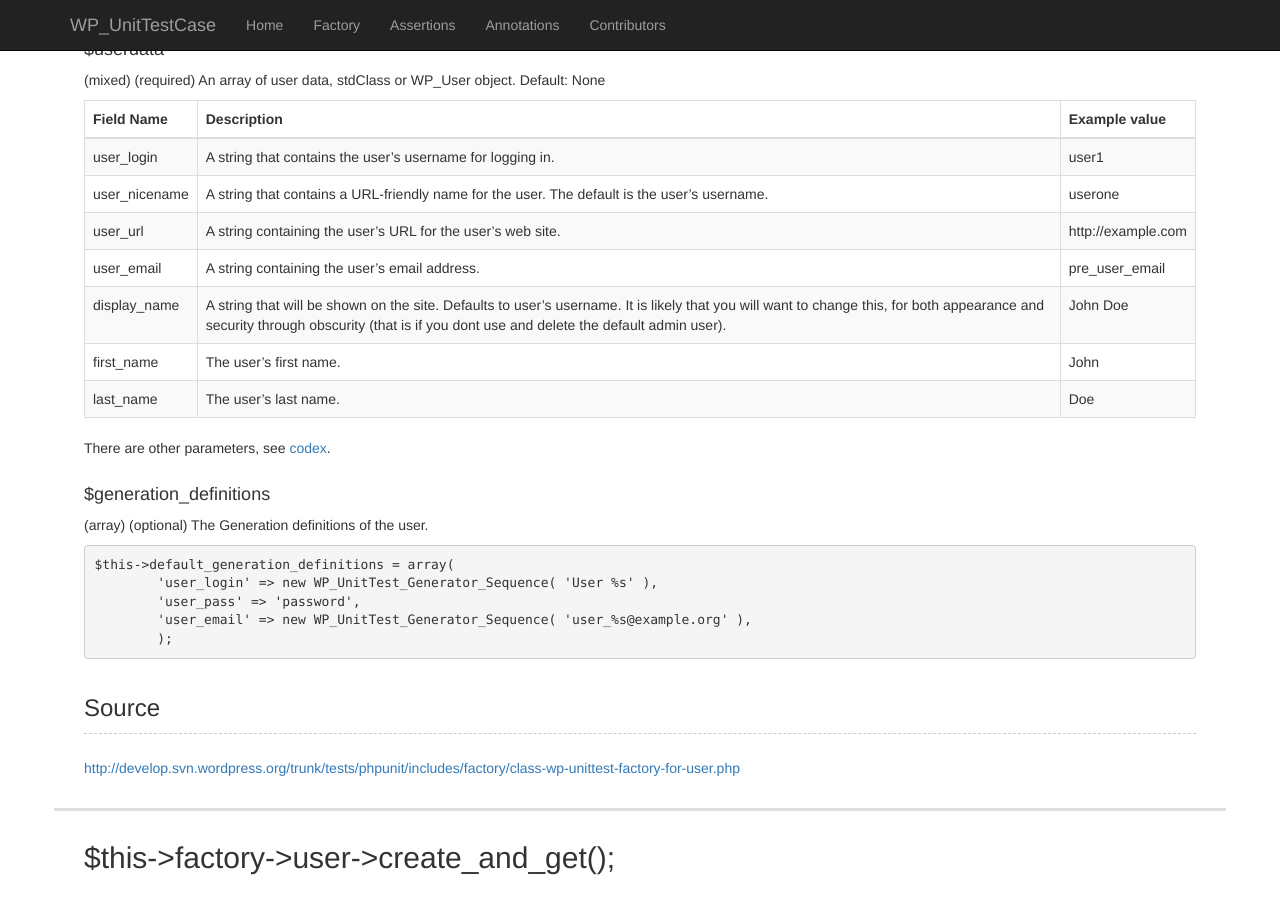
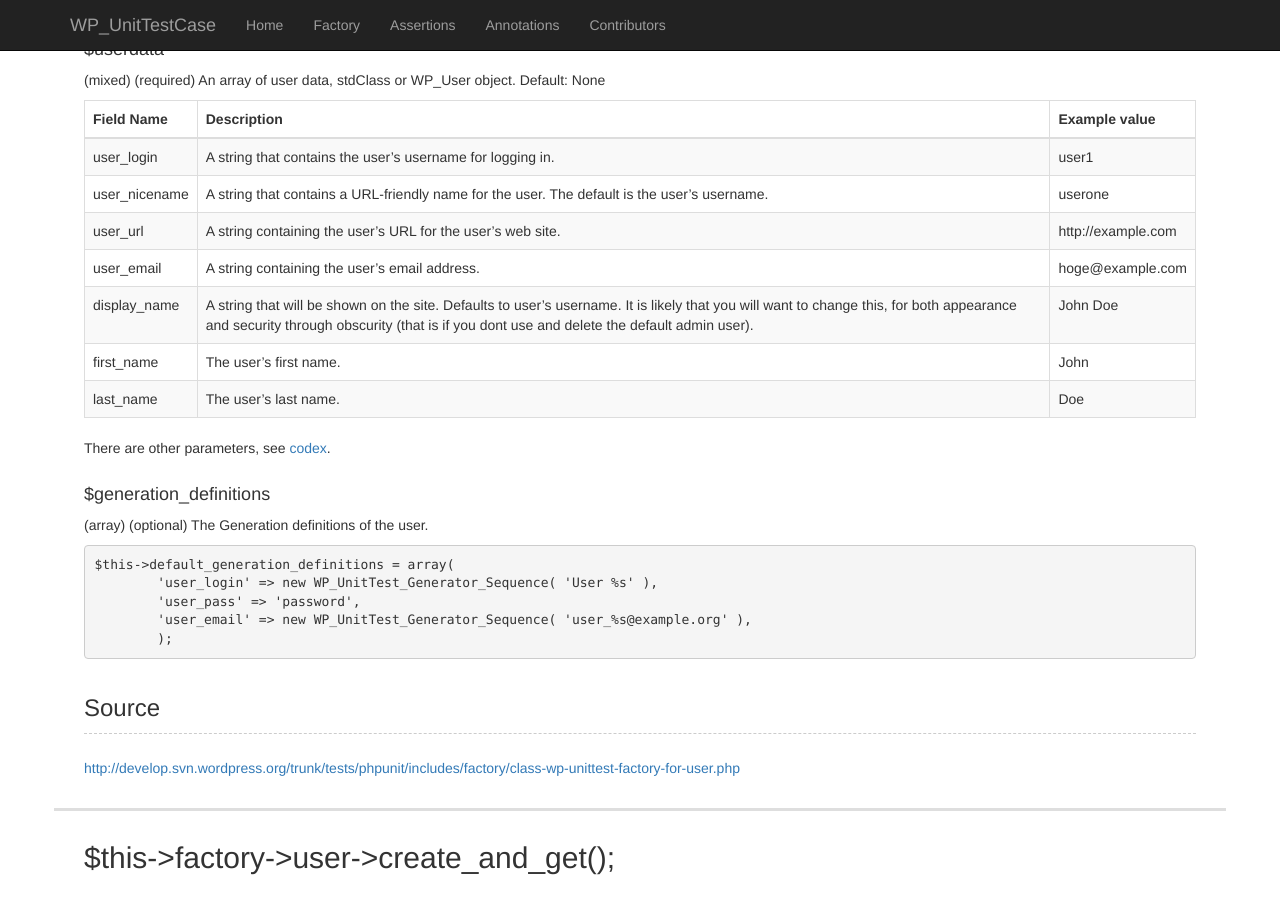
Before and after one commit to miya0001/wp-unit-docs, a Jekyll site: the page built from factory.md, in a window 1280 px wide and 900 px high, scrolled down 3028 px. Built offline with Jekyll 4.4.1, drawn with Linux system fonts in a browser that asks for light colours; nearby versions of some CDN libraries; Markdown is read by kramdown in place of the engine named in the settings; our own code applies the rules of GitHub Pages for plain Markdown files.

Commit message:
fix example param & ref url

```diff
--- a/factory.md
+++ b/factory.md
@@ -119,12 +119,12 @@
 |user_login|A string that contains the user's username for logging in.|user1|
 |user_nicename|A string that contains a URL-friendly name for the user. The default is the user's username.|userone|
 |user_url|A string containing the user's URL for the user's web site.|http://example.com|
-|user_email|A string containing the user's email address.|pre_user_email|
+|user_email|A string containing the user's email address.|hoge@example.com|
 |display_name|A string that will be shown on the site. Defaults to user's username. It is likely that you will want to change this, for both appearance and security through obscurity (that is if you dont use and delete the default admin user).|John Doe|
 |first_name|The user's first name.|John|
 |last_name|The user's last name.|Doe|
 
-There are other parameters, see [codex](https://codex.wordpress.org/Function_Reference/wp_insert_user).
+There are other parameters, see [codex](https://codex.wordpress.org/Function_Reference/wp_insert_user#Parameters).
 
 #### $generation_definitions
 
```
